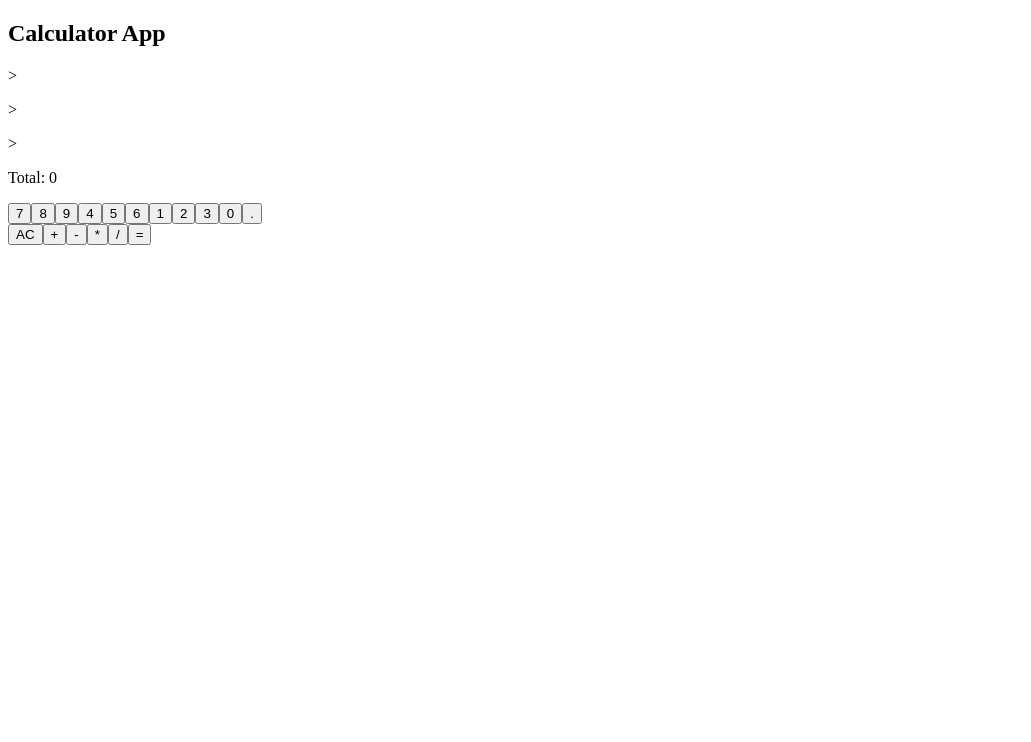
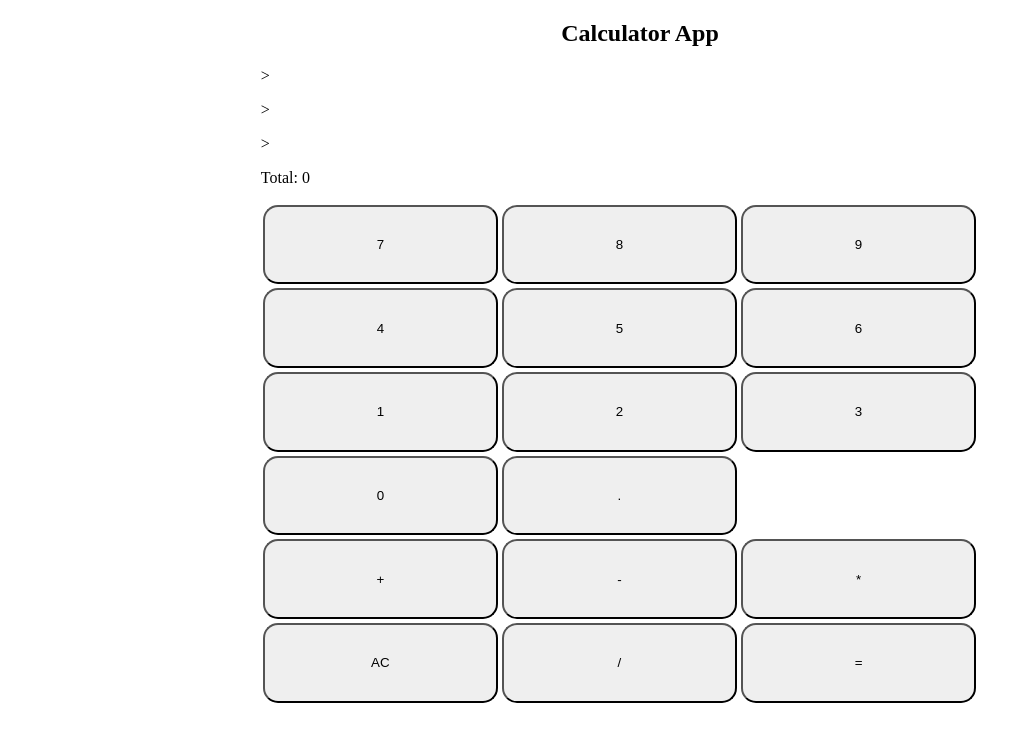
Before and after one commit to Nikolai5/MyCalc, a React (Create React App) app: page / in a window 1280 px wide. Shown: the top 742 px of the page, without its empty margins (0-1031 px from the left). Built offline with nearby package versions, Linux system fonts and the light colour scheme.

Commit message:
initial styling

```diff
--- a/src/App.js
+++ b/src/App.js
@@ -110,10 +110,10 @@ class App extends Component {
                             <button onClick={(e) => this.addToBuffer(e, 1, '.')}>.</button>
                         </div>
                         <div className="operators">
-                            <button onClick={(e) => this.addToBuffer(e, 3, 'AC')}>AC</button>
                             <button onClick={(e) => this.addToBuffer(e, 2, '+')}>+</button>
                             <button onClick={(e) => this.addToBuffer(e, 2, '-')}>-</button>
                             <button onClick={(e) => this.addToBuffer(e, 2, '*')}>*</button>
+                            <button onClick={(e) => this.addToBuffer(e, 3, 'AC')}>AC</button>
                             <button onClick={(e) => this.addToBuffer(e, 2, '/')}>/</button>
                             <button onClick={(e) => this.addToBuffer(e, 4, '=')}>=</button>
                         </div>
--- a/src/styles/App.css
+++ b/src/styles/App.css
@@ -0,0 +1,18 @@
+header{
+	width: 60%;
+	margin: 0 auto;
+	text-align:center;
+}
+
+.calcContainer {
+	width: 60%;
+	margin: 0 auto;
+}
+
+.calcButtons button {
+	width: 31%;
+	margin: 2px 2px 2px 2px;
+	padding-top: 4%;
+	padding-bottom: 4%;
+	border-radius: 15px;
+}
```
